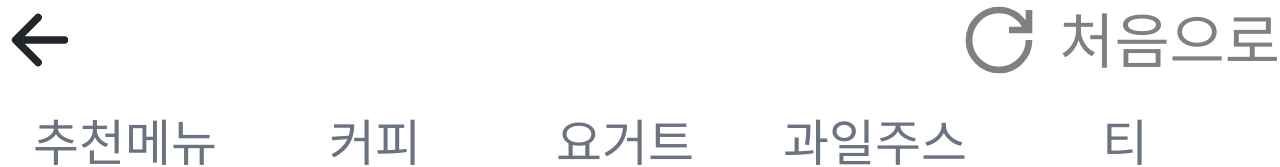
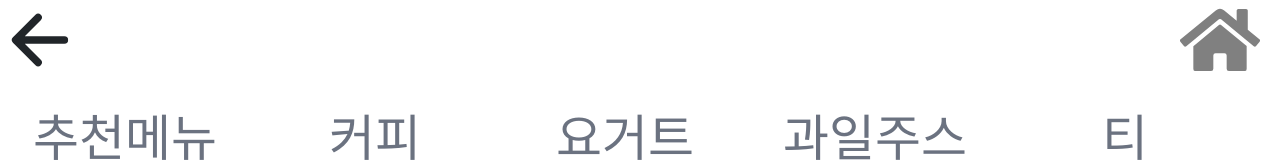
Before and after one commit to Jaeyonging/payment, a React (Vite) app: page /menu in a window 1280 px wide. Shown: the top 167 px of the page. Built offline with nearby package versions, Linux system fonts and the light colour scheme.

Commit message:
fix: bug fixed

```diff
--- a/src/components/IconBar.tsx
+++ b/src/components/IconBar.tsx
@@ -2,6 +2,7 @@ import React from 'react'
 import { IoArrowBackOutline } from "react-icons/io5";
 import { GrPowerReset } from "react-icons/gr";
 import { useNavigate } from 'react-router-dom';
+import { FaHome } from "react-icons/fa";
 
 interface Props {
     url: string
@@ -20,11 +21,11 @@ export const IconBar = ({ url }: Props) => {
             </div>
             <div className='flex flex-row text-[gray] cursor-pointer' onClick={() => onClick("/")}>
                 <div className='text-[80px] mr-[20px] sm:text-[50px]'>
-                    <GrPowerReset />
+                    <FaHome />
                 </div>
-                <div className='mt-[-5px] text-[60px] sm:text-[20px] sm:mt-[10px]'>
+                {/* <div className='mt-[-5px] text-[60px] sm:text-[20px] sm:mt-[10px] sm:hidden'>
                     처음으로
-                </div>
+                </div> */}
             </div>
         </div>
     )
```
